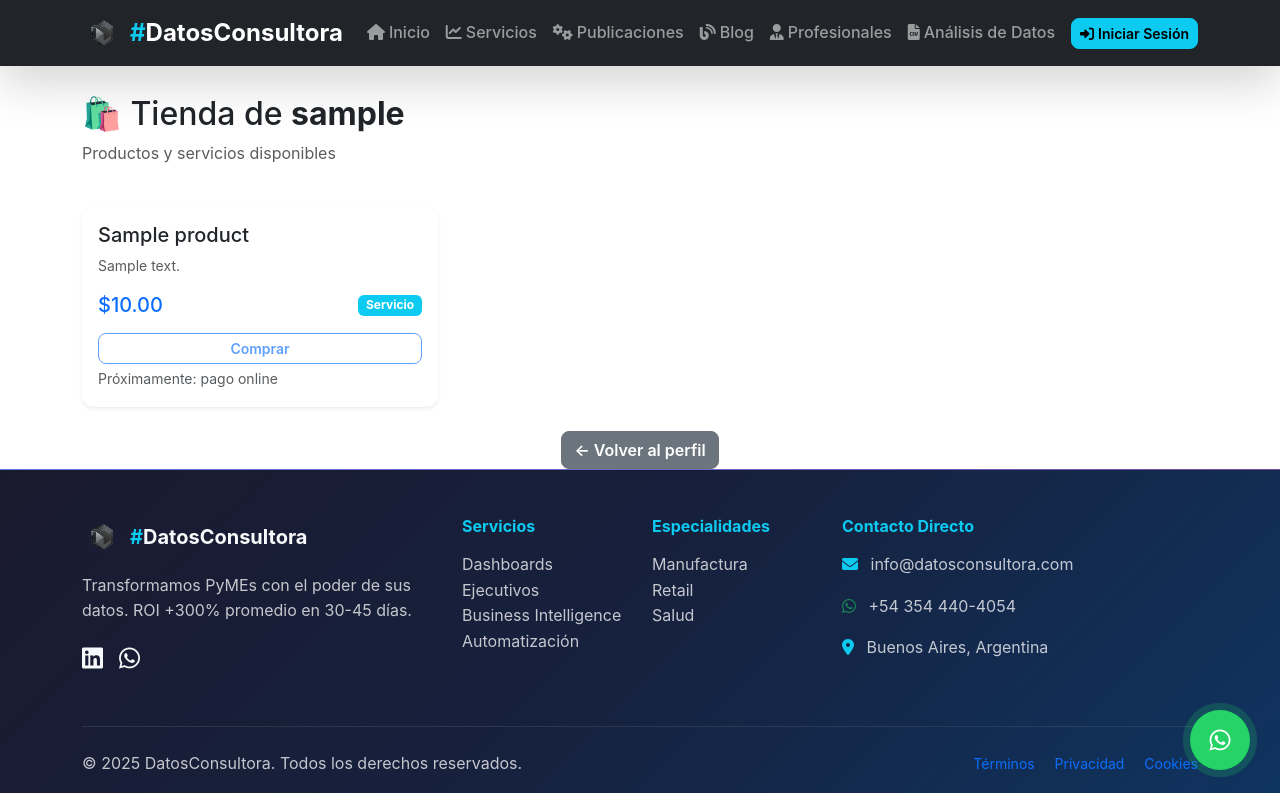
After one commit to astiazu/bioforge-pro, a Flask app: a page that uses templates/ecommerce/tienda_publica.html in a window 1280 px wide. The commit adds this page. Run offline with Flask 3, Linux system fonts and the light colour scheme; tables that the repository leaves empty hold one stand-in row (values such as "Sample post"); some libraries are stand-ins or nearby versions.

Commit message:
Tienda y eventos

```diff
--- a/app/models.py
+++ b/app/models.py
@@ -500,6 +500,46 @@ class InvitationLog(db.Model):
     def __repr__(self):
         return f"<InvitationLog {self.invite_code} | {self.email} | {self.method} | {'Éxito' if self.success else 'Fallo'}>"
 
+class Product(db.Model):
+    __tablename__ = 'product'
+
+    id = db.Column(db.Integer, primary_key=True)
+    name = db.Column(db.String(100), nullable=False)
+    description = db.Column(db.Text)
+    price = db.Column(db.Numeric(10, 2), nullable=False)
+    is_service = db.Column(db.Boolean, default=False, nullable=False)
+    stock = db.Column(db.Integer, default=0, nullable=False)
+    category = db.Column(db.String(50))
+    is_visible = db.Column(db.Boolean, default=True, nullable=False)
+    hide_if_out_of_stock = db.Column(db.Boolean, default=False, nullable=False)  # ← NUEVO
+    created_at = db.Column(db.DateTime, default=datetime.utcnow, nullable=False)
+    updated_at = db.Column(db.DateTime, default=datetime.utcnow, onupdate=datetime.utcnow)
+
+    doctor_id = db.Column(db.Integer, db.ForeignKey('users.id'), nullable=False)
+    created_by = db.Column(db.Integer, db.ForeignKey('users.id'), nullable=False)  # ← Auditoría
+    updated_by = db.Column(db.Integer, db.ForeignKey('users.id'), nullable=True)
+
+    attributes = db.Column(db.JSON, default=dict)
+
+class Event(db.Model):
+    __tablename__ = 'event'
+
+    id = db.Column(db.Integer, primary_key=True)
+    title = db.Column(db.String(100), nullable=False)
+    description = db.Column(db.Text)
+    start_datetime = db.Column(db.DateTime, nullable=False)
+    end_datetime = db.Column(db.DateTime, nullable=False)
+    location = db.Column(db.String(150))
+    clinic_id = db.Column(db.Integer, db.ForeignKey('clinic.id'), nullable=True)
+    is_public = db.Column(db.Boolean, default=True, nullable=False)
+    max_attendees = db.Column(db.Integer, nullable=True)
+    created_at = db.Column(db.DateTime, default=datetime.utcnow, nullable=False)
+    updated_at = db.Column(db.DateTime, default=datetime.utcnow, onupdate=datetime.utcnow)
+
+    doctor_id = db.Column(db.Integer, db.ForeignKey('users.id'), nullable=False)
+    created_by = db.Column(db.Integer, db.ForeignKey('users.id'), nullable=False)  # ← Auditoría
+    updated_by = db.Column(db.Integer, db.ForeignKey('users.id'), nullable=True)
+
 class Visit(db.Model):
     __tablename__ = 'visits'
 
--- a/app/routes.py
+++ b/app/routes.py
@@ -146,7 +146,6 @@ def generar_slug_unico(base_slug):
         slug = f"{original_slug}-{counter}"
         counter += 1
     return slug
-
 
 def enviar_notificacion_tarea(task):
     """
@@ -246,6 +245,22 @@ def validate_mime_type(file):
     except Exception as e:
         print(f"⚠️  Advertencia: libmagic no disponible ({e}). Validando solo por extensión.")
         return True  # fallback: confiamos en la extensión .csv
+
+def check_access(doctor_id):
+    """Permite acceso si es dueño o asistente Senior del equipo"""
+    if current_user.id == doctor_id and current_user.is_professional:
+        return True
+    if session.get('active_role') == 'asistente':
+        assistant_id = session.get('active_assistant_id')
+        if assistant_id:
+            assistant = Assistant.query.filter_by(
+                id=assistant_id,
+                user_id=current_user.id,
+                doctor_id=doctor_id,
+                type='general'
+            ).first()
+            return assistant is not None
+    return False
 
 # ================================
 # RUTAS - ANÁLISIS DE DATOS (CSV + GRÁFICOS)
@@ -4061,6 +4076,139 @@ def assistant():
 #     </html>
 #     '''
 
+# === TIENDA PÚBLICA ===
+@routes.route('/tienda/<string:url_slug>')
+def tienda_publica(url_slug):
+    from app.models import User, Product  # Ajusta según tu estructura
+    professional = User.query.filter_by(url_slug=url_slug, is_professional=True).first_or_404()
+
+    # Productos visibles y con stock (o servicios)
+    products = Product.query.filter_by(
+        doctor_id=professional.id,
+        is_visible=True
+    ).filter(
+        (Product.is_service == True) | (Product.stock > 0) |
+        ((Product.stock == 0) & (Product.hide_if_out_of_stock == False))
+    ).all()
+
+    return render_template('ecommerce/tienda_publica.html', professional=professional, products=products)
+
+# === PRODUCTOS ===
+@routes.route('/<int:doctor_id>/productos')
+@login_required
+def gestion_productos(doctor_id):
+    if not check_access(doctor_id):
+        flash('Acceso denegado', 'danger')
+        return redirect(url_for('routes.mi_perfil'))
+    products = Product.query.filter_by(doctor_id=doctor_id).order_by(Product.created_at.desc()).all()
+    return render_template('ecommerce/gestion_productos.html', products=products, doctor_id=doctor_id)
+
+@routes.route('/<int:doctor_id>/producto/nuevo', methods=['GET', 'POST'])
+@login_required
+def crear_producto(doctor_id):
+    if not check_access(doctor_id):
+        flash('Acceso denegado', 'danger')
+        return redirect(url_for('routes.mi_perfil'))
+
+    if request.method == 'POST':
+        is_service = 'is_service' in request.form
+        stock = 0 if is_service else int(request.form.get('stock', 0))
+        product = Product(
+            name=request.form['name'].strip(),
+            description=request.form.get('description', '').strip(),
+            price=float(request.form['price']),
+            is_service=is_service,
+            stock=stock,
+            category=request.form.get('category', '').strip(),
+            is_visible='is_visible' in request.form,
+            hide_if_out_of_stock='hide_if_out_of_stock' in request.form,
+            doctor_id=doctor_id,
+            created_by=current_user.id
+        )
+        db.session.add(product)
+        db.session.commit()
+        flash('✅ Producto creado', 'success')
+        return redirect(url_for('ecommerce.gestion_productos', doctor_id=doctor_id))
+
+    return render_template('ecommerce/form_producto.html', doctor_id=doctor_id, product=None)
+
+@routes.route('/producto/<int:product_id>/editar', methods=['GET', 'POST'])
+@login_required
+def editar_producto(product_id):
+    product = Product.query.get_or_404(product_id)
+    if not check_access(product.doctor_id):
+        flash('Acceso denegado', 'danger')
+        return redirect(url_for('routes.mi_perfil'))
+
+    if request.method == 'POST':
+        product.name = request.form['name'].strip()
+        product.description = request.form.get('description', '').strip()
+        product.price = float(request.form['price'])
+        product.is_service = 'is_service' in request.form
+        product.stock = int(request.form.get('stock', 0)) if not product.is_service else 0
+        product.category = request.form.get('category', '').strip()
+        product.is_visible = 'is_visible' in request.form
+        product.hide_if_out_of_stock = 'hide_if_out_of_stock' in request.form
+        product.updated_by = current_user.id
+        db.session.commit()
+        flash('✅ Producto actualizado', 'success')
+        return redirect(url_for('ecommerce.gestion_productos', doctor_id=product.doctor_id))
+
+    return render_template('ecommerce/form_producto.html', doctor_id=product.doctor_id, product=product)
+
+# === EVENTOS ===
+@routes.route('/<int:doctor_id>/eventos')
+@login_required
+def gestion_eventos(doctor_id):
+    if not check_access(doctor_id):
+        flash('Acceso denegado', 'danger')
+        return redirect(url_for('routes.mi_perfil'))
+
+    events = Event.query.filter_by(doctor_id=doctor_id).order_by(Event.start_datetime.asc()).all()
+    return render_template('ecommerce/gestion_eventos.html', events=events, doctor_id=doctor_id)
+
+# === CALENDARIO PÚBLICO ===
+@routes.route('/eventos/<string:url_slug>')
+def eventos_publicos(url_slug):
+    professional = User.query.filter_by(url_slug=url_slug, is_professional=True).first_or_404()
+    now = datetime.utcnow()
+    events = Event.query.filter_by(
+        doctor_id=professional.id,
+        is_public=True
+    ).filter(Event.end_datetime >= now).order_by(Event.start_datetime).all()
+    return render_template('ecommerce/eventos_publicos.html', professional=professional, events=events)
+
+# === EVENTOS ===
+@routes.route('/<int:doctor_id>/evento/nuevo', methods=['GET', 'POST'])
+@login_required
+def crear_evento(doctor_id):
+    if not check_access(doctor_id):
+        flash('Acceso denegado', 'danger')
+        return redirect(url_for('routes.mi_perfil'))
+
+    clinics = Clinic.query.filter_by(doctor_id=doctor_id, is_active=True).all()
+
+    if request.method == 'POST':
+        event = Event(
+            title=request.form['title'].strip(),
+            description=request.form.get('description', '').strip(),
+            start_datetime=datetime.fromisoformat(request.form['start_datetime']),
+            end_datetime=datetime.fromisoformat(request.form['end_datetime']),
+            location=request.form.get('location', '').strip(),
+            clinic_id=request.form.get('clinic_id') or None,
+            is_public='is_public' in request.form,
+            max_attendees=request.form.get('max_attendees') or None,
+            doctor_id=doctor_id,
+            created_by=current_user.id
+        )
+        db.session.add(event)
+        db.session.commit()
+        flash('✅ Evento creado', 'success')
+        return redirect(url_for('routes.mi_perfil'))
+
+    return render_template('ecommerce/form_evento.html', doctor_id=doctor_id, clinics=clinics)
+
+# === RUTAS ADMINISTRADOR ===
 def generar_disponibilidad_automatica(schedule, semanas=52):
     """Genera automáticamente turnos disponibles para las próximas 'semanas' semanas."""
     today = datetime.now().date()
--- /dev/null
+++ b/templates/ecommerce/tienda_publica.html
@@ -0,0 +1,68 @@
+<!-- templates/ecommerce/tienda_publica.html -->
+{% extends "base.html" %}
+
+{% block title %}Tienda de {{ professional.username }} - BioForge{% endblock %}
+
+{% block content %}
+<div class="container mt-5">
+    <div class="row mb-4">
+        <div class="col-12">
+            <h2>🛍️ Tienda de <strong>{{ professional.username }}</strong></h2>
+            <p class="text-muted">Productos y servicios disponibles</p>
+        </div>
+    </div>
+
+    {% if products %}
+    <div class="row g-4">
+        {% for p in products %}
+        <div class="col-md-6 col-lg-4">
+            <div class="card h-100 shadow-sm">
+                <div class="card-body d-flex flex-column">
+                    <h5 class="card-title">{{ p.name }}</h5>
+                    <p class="card-text text-muted small">{{ p.description|truncate(100) }}</p>
+
+                    {% if p.attributes %}
+                        <div class="mb-2">
+                            {% for key, value in p.attributes.items() %}
+                                <span class="badge bg-light text-dark me-1">{{ key }}: {{ value }}</span>
+                            {% endfor %}
+                        </div>
+                    {% endif %}
+
+                    <div class="mt-auto">
+                        <div class="d-flex justify-content-between align-items-center">
+                            <span class="h5 mb-0 text-primary">${{ "%.2f"|format(p.price) }}</span>
+                            <span class="badge bg-{{ 'info' if p.is_service else 'success' }}">
+                                {{ 'Servicio' if p.is_service else 'Producto' }}
+                            </span>
+                        </div>
+
+                        {% if not p.is_service and p.stock == 0 %}
+                            <span class="badge bg-warning mt-2">Agotado</span>
+                        {% endif %}
+
+                        <button class="btn btn-outline-primary btn-sm mt-3 w-100" disabled>
+                            Comprar
+                        </button>
+                        <small class="text-muted d-block mt-1">Próximamente: pago online</small>
+                    </div>
+                </div>
+            </div>
+        </div>
+        {% endfor %}
+    </div>
+    {% else %}
+    <div class="alert alert-info text-center">
+        <h4>📦 Esta tienda está vacía por el momento.</h4>
+        <p>El profesional aún no ha agregado productos o servicios.</p>
+    </div>
+    {% endif %}
+
+    <div class="mt-4 text-center">
+        <a href="{{ url_for('routes.perfil_profesional', url_slug=professional.url_slug) }}"
+           class="btn btn-secondary">
+            ← Volver al perfil
+        </a>
+    </div>
+</div>
+{% endblock %}
```
Also changed, not shown: templates/ecommerce/eventos_publicos.html (added, +39 -0 lines), templates/ecommerce/gestion_productos.html (added, +55 -0 lines), templates/public/perfil_profesional.html (+11 -0 lines).
